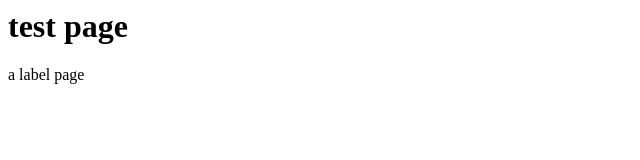
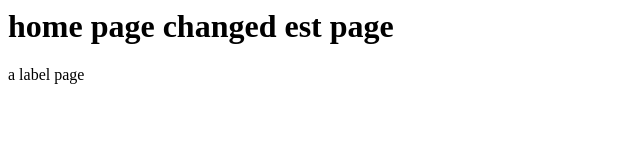
Before and after one commit to urssanj00/git-demo, a plain HTML site: page web/index.html in a window 1280 px wide. Shown: the whole page, without its empty margins (0-640 px from the left). Drawn offline with Linux system fonts and the light colour scheme.

Commit message:
updating index page for github

```diff
--- a/web/index.html
+++ b/web/index.html
@@ -1,6 +1,6 @@
 <html>
 	<body>
-		<h1>test page</h1>a
+		<h1>home page changed est page</h1>a
 		label page
 		</body>
 </html>
```
